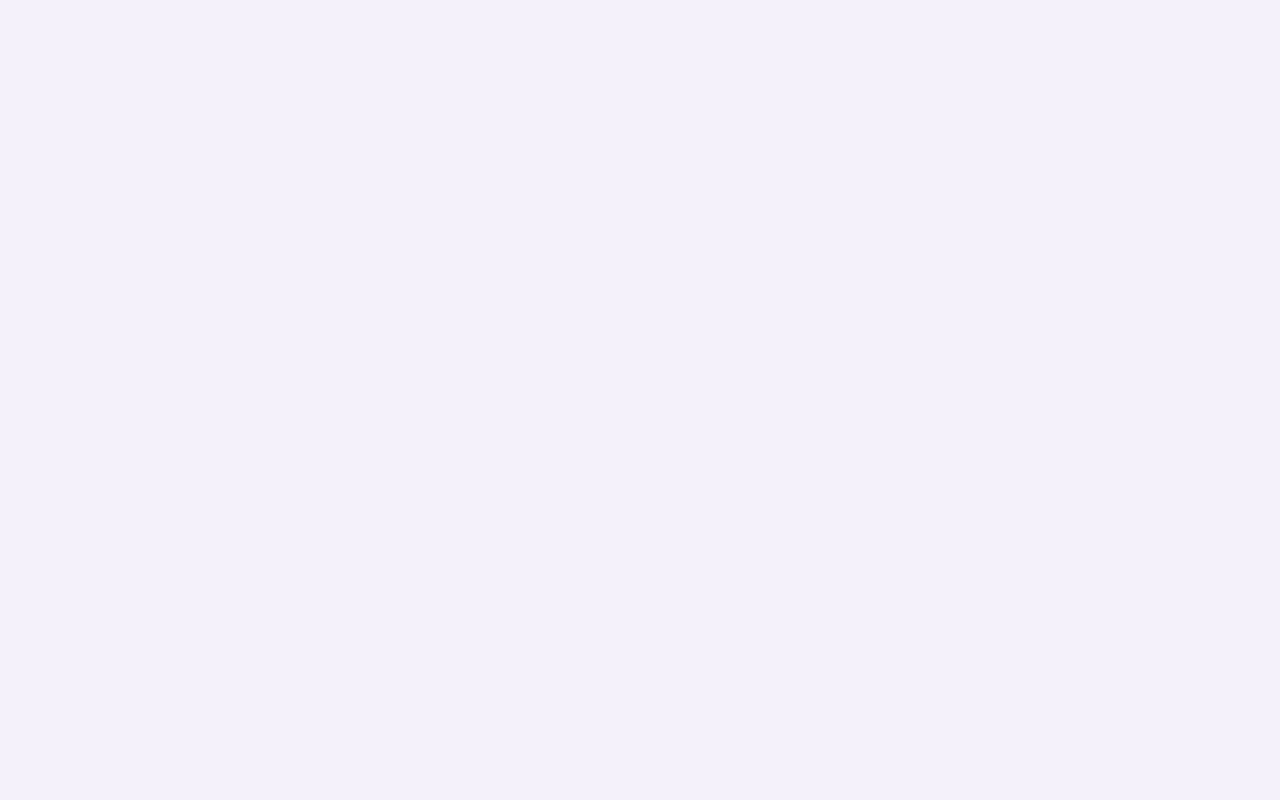
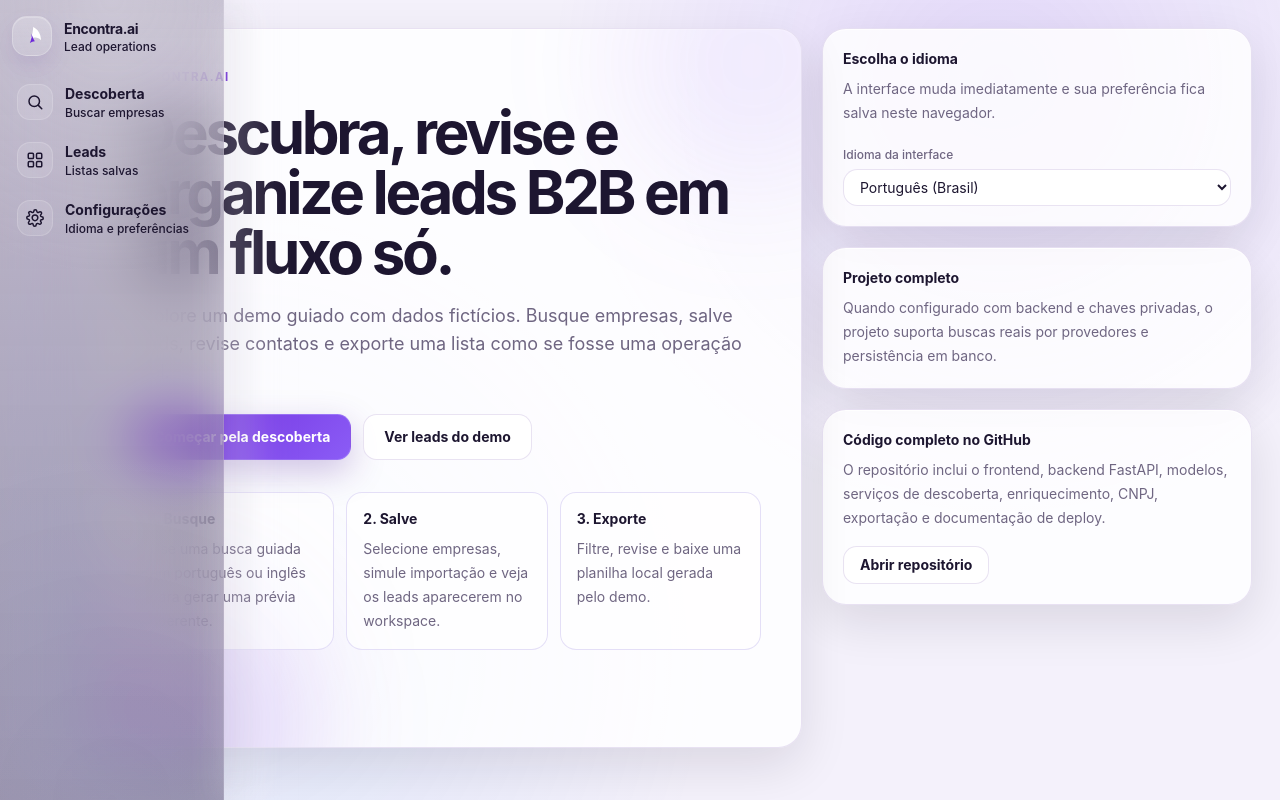
Before and after one commit to HanuBehr/encontraaiapp, a Next.js app in the folder web/: page / in a window 1280 px wide. Before the commit this address had no page. Built offline with nearby package versions, Linux system fonts and the light colour scheme.

Commit message:
Add demo landing homepage

```diff
--- a/web/app/page.tsx
+++ b/web/app/page.tsx
@@ -1,5 +1,5 @@
-import { redirect } from "next/navigation";
+import { DemoHome } from "@/components/home/DemoHome";
 
 export default function HomePage() {
-  redirect("/discovery");
+  return <DemoHome />;
 }
--- /dev/null
+++ b/web/components/home/DemoHome.tsx
@@ -0,0 +1,142 @@
+"use client";
+
+import Link from "next/link";
+
+import { useI18n } from "@/lib/i18n/client";
+import { isDemoMode } from "@/lib/demo/mode";
+import { LOCALE_LABELS, LOCALES, type Locale } from "@/lib/i18n/translations";
+
+export function DemoHome() {
+  const { locale, setLocale } = useI18n();
+  const demoMode = isDemoMode();
+  const copy = homeCopy[locale];
+
+  return (
+    <div className="grid min-h-[calc(100vh-5rem)] gap-5 lg:grid-cols-[minmax(0,1fr)_430px] lg:items-stretch">
+      <section className="ea-card relative overflow-hidden p-6 sm:p-8 lg:p-10">
+        <div className="pointer-events-none absolute -right-20 -top-24 h-64 w-64 rounded-full bg-brand-orchid/10 blur-3xl" />
+        <div className="pointer-events-none absolute bottom-[-120px] left-[-80px] h-72 w-72 rounded-full bg-brand-olive/20 blur-3xl" />
+
+        <div className="relative max-w-3xl">
+          <p className="ea-kicker">Encontra.ai</p>
+          <h1 className="mt-4 max-w-2xl text-4xl font-bold tracking-[-0.055em] text-brand-graphite sm:text-5xl lg:text-6xl">
+            {copy.title}
+          </h1>
+          <p className="mt-5 max-w-2xl text-base leading-7 text-brand-muted sm:text-lg">
+            {copy.description}
+          </p>
+
+          <div className="mt-7 flex flex-col gap-3 sm:flex-row">
+            <Link href="/discovery" className="ea-button-primary inline-flex items-center justify-center px-5 py-3 text-sm font-bold">
+              {copy.primaryAction}
+            </Link>
+            <Link href="/leads" className="ea-button-secondary inline-flex items-center justify-center px-5 py-3 text-sm font-bold">
+              {copy.secondaryAction}
+            </Link>
+          </div>
+
+          <div className="mt-8 grid gap-3 sm:grid-cols-3">
+            {copy.steps.map((step) => (
+              <div key={step.title} className="rounded-2xl border border-brand-mist/80 bg-white/60 p-4">
+                <p className="text-sm font-bold text-brand-graphite">{step.title}</p>
+                <p className="mt-2 text-sm leading-6 text-brand-muted">{step.description}</p>
+              </div>
+            ))}
+          </div>
+        </div>
+      </section>
+
+      <aside className="space-y-5">
+        <section className="ea-card p-5">
+          <p className="text-sm font-bold text-brand-graphite">{copy.languageTitle}</p>
+          <p className="mt-2 text-sm leading-6 text-brand-muted">{copy.languageDescription}</p>
+          <label className="mt-4 block">
+            <span className="text-xs font-medium text-brand-muted">{copy.languageLabel}</span>
+            <select
+              value={locale}
+              onChange={(event) => setLocale(event.target.value as Locale)}
+              className="ea-input mt-1 w-full px-3 py-2 text-sm"
+            >
+              {LOCALES.map((option) => (
+                <option key={option} value={option}>
+                  {LOCALE_LABELS[option]}
+                </option>
+              ))}
+            </select>
+          </label>
+        </section>
+
+        <section className="ea-card p-5">
+          <p className="text-sm font-bold text-brand-graphite">{demoMode ? copy.demoTitle : copy.fullTitle}</p>
+          <p className="mt-2 text-sm leading-6 text-brand-muted">
+            {demoMode ? copy.demoDescription : copy.fullDescription}
+          </p>
+        </section>
+
+        <section className="ea-card p-5">
+          <p className="text-sm font-bold text-brand-graphite">{copy.repoTitle}</p>
+          <p className="mt-2 text-sm leading-6 text-brand-muted">{copy.repoDescription}</p>
+          <a
+            href="https://github.com/HanuBehr/encontraaiapp"
+            target="_blank"
+            rel="noreferrer"
+            className="ea-button-secondary mt-4 inline-flex px-4 py-2 text-sm font-bold"
+          >
+            {copy.repoAction}
+          </a>
+        </section>
+      </aside>
+    </div>
+  );
+}
+
+const homeCopy = {
+  "pt-BR": {
+    title: "Descubra, revise e organize leads B2B em um fluxo só.",
+    description:
+      "Explore um demo guiado com dados fictícios. Busque empresas, salve leads, revise contatos e exporte uma lista como se fosse uma operação real.",
+    primaryAction: "Começar pela descoberta",
+    secondaryAction: "Ver leads do demo",
+    languageTitle: "Escolha o idioma",
+    languageDescription: "A interface muda imediatamente e sua preferência fica salva neste navegador.",
+    languageLabel: "Idioma da interface",
+    demoTitle: "Demo seguro para recrutadores",
+    demoDescription:
+      "Esta versão roda sem backend e sem chaves de API. As buscas são guiadas e usam empresas fictícias para evitar custos, segredos e dados reais.",
+    fullTitle: "Projeto completo",
+    fullDescription: "Quando configurado com backend e chaves privadas, o projeto suporta buscas reais por provedores e persistência em banco.",
+    repoTitle: "Código completo no GitHub",
+    repoDescription:
+      "O repositório inclui o frontend, backend FastAPI, modelos, serviços de descoberta, enriquecimento, CNPJ, exportação e documentação de deploy.",
+    repoAction: "Abrir repositório",
+    steps: [
+      { title: "1. Busque", description: "Use uma busca guiada em português ou inglês para gerar uma prévia coerente." },
+      { title: "2. Salve", description: "Selecione empresas, simule importação e veja os leads aparecerem no workspace." },
+      { title: "3. Exporte", description: "Filtre, revise e baixe uma planilha local gerada pelo demo." },
+    ],
+  },
+  en: {
+    title: "Discover, review, and organize B2B leads in one workflow.",
+    description:
+      "Explore a guided demo with fictional data. Search companies, save leads, review contacts, and export a list like a real lead operation.",
+    primaryAction: "Start with discovery",
+    secondaryAction: "View demo leads",
+    languageTitle: "Choose language",
+    languageDescription: "The interface updates immediately and your preference is saved in this browser.",
+    languageLabel: "Interface language",
+    demoTitle: "Recruiter-safe demo",
+    demoDescription:
+      "This version runs without a backend or API keys. Searches are guided and use fictional companies to avoid costs, secrets, and real provider data.",
+    fullTitle: "Full project",
+    fullDescription: "When configured with backend hosting and private keys, the project supports real provider searches and database persistence.",
+    repoTitle: "Full code on GitHub",
+    repoDescription:
+      "The repository includes the frontend, FastAPI backend, models, discovery services, enrichment, CNPJ workflows, export pipeline, and deployment docs.",
+    repoAction: "Open repository",
+    steps: [
+      { title: "1. Search", description: "Use a guided English or Portuguese query to generate coherent preview results." },
+      { title: "2. Save", description: "Select companies, simulate import, and see leads appear in the workspace." },
+      { title: "3. Export", description: "Filter, review, and download a local spreadsheet generated by the demo." },
+    ],
+  },
+} as const;
```
